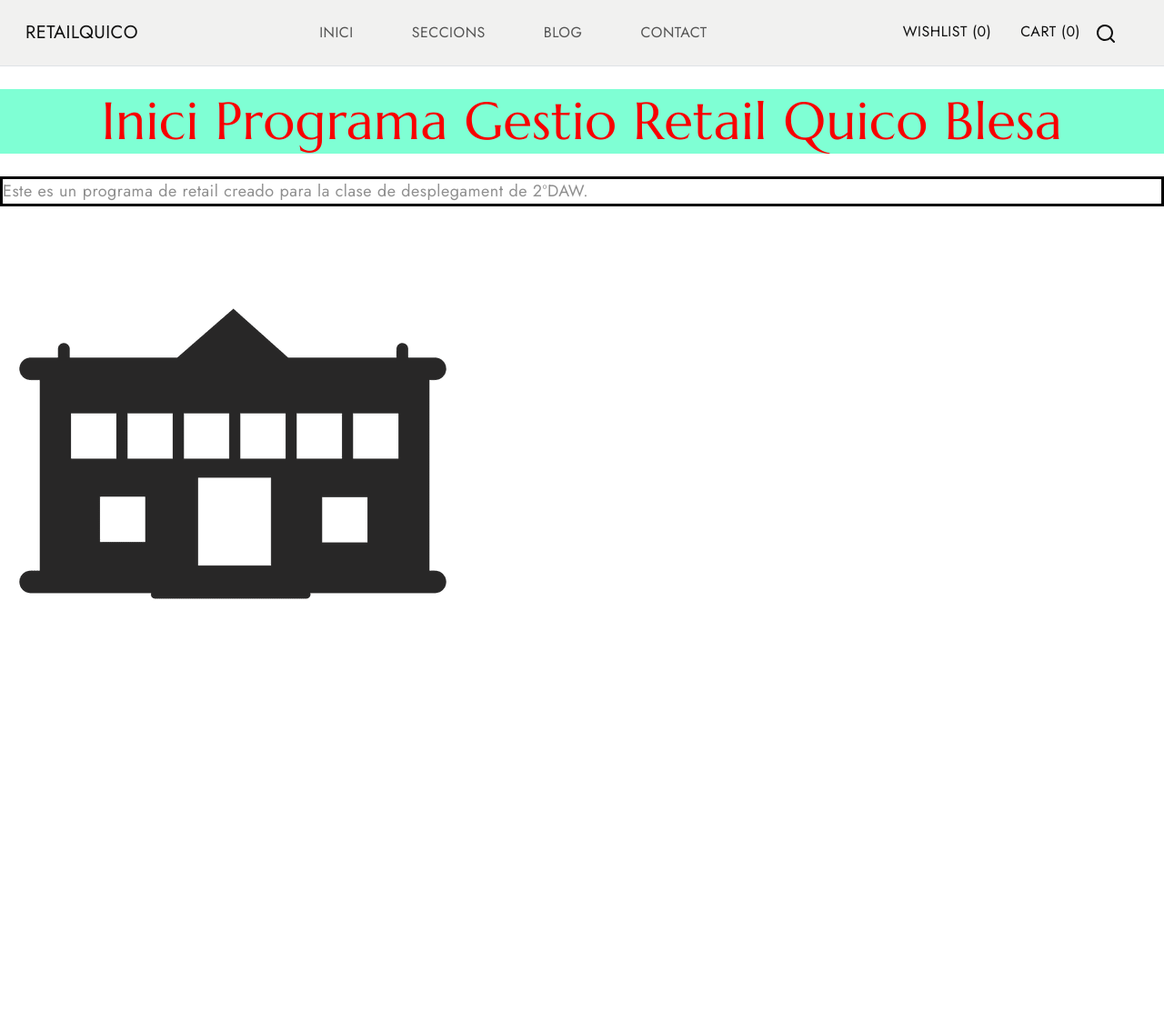
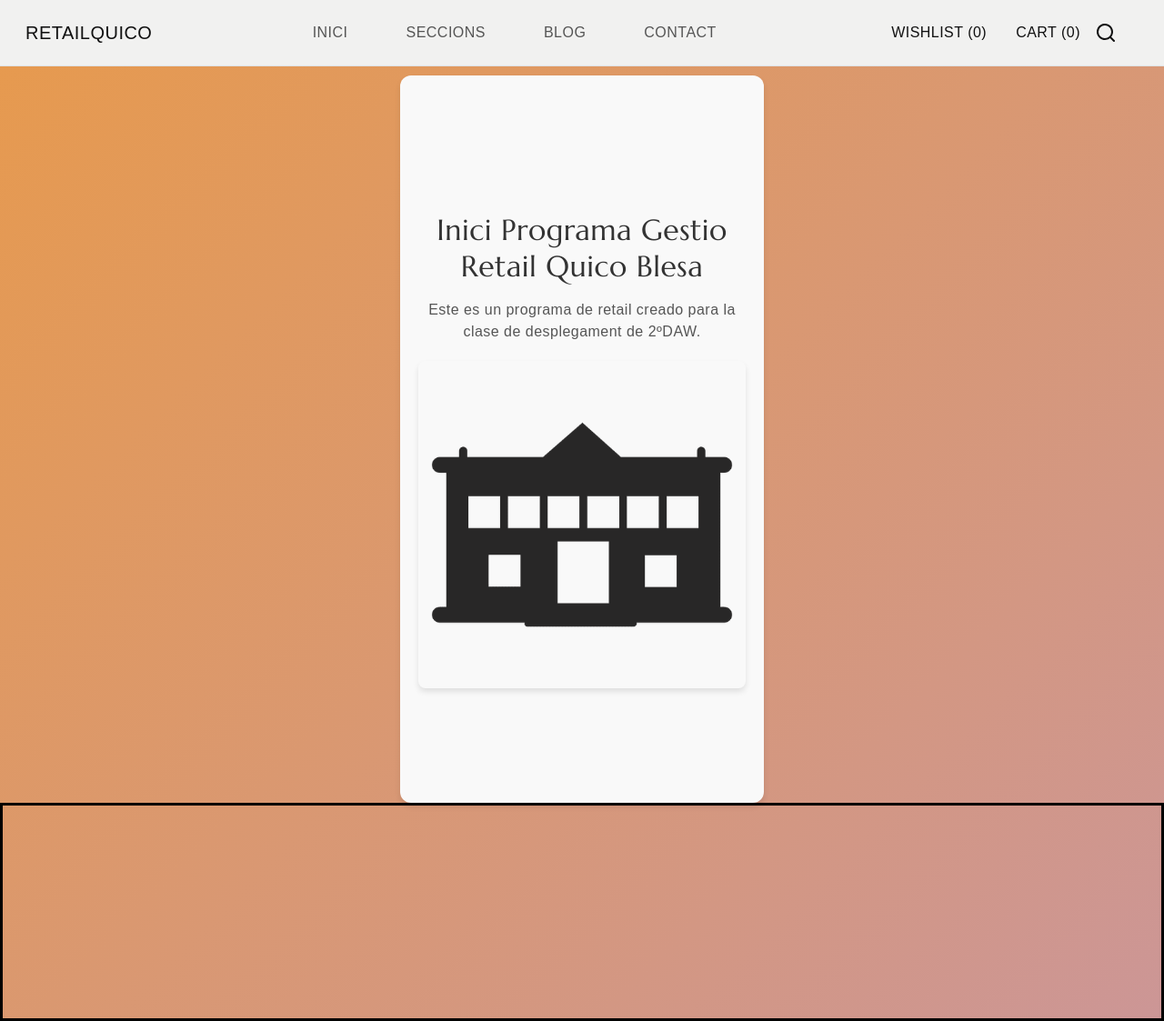
Before and after one commit to quico2003/retailquico, a Symfony app: template templates/inici.html.twig in a window 1280 px wide. Shown: the whole page at 91% size. Before the commit the page ends 659 px from the top, so only its background shows below. Run offline with Twig, Linux system fonts and the light colour scheme; the template is opened without the code that fills it, so the values that code supplies are empty; some libraries are stand-ins or nearby versions.

Commit message:
proyecto completo

```diff
--- a/config/services.yaml
+++ b/config/services.yaml
@@ -10,7 +10,8 @@ services:
     _defaults:
         autowire: true      # Automatically injects dependencies in your services.
         autoconfigure: true # Automatically registers your services as commands, event subscribers, etc.
-
+        bind:
+            $dadesSeccions: '@App\Service\ServeiDadesSeccio'
     # makes classes in src/ available to be used as services
     # this creates a service per class whose id is the fully-qualified class name
     App\:
--- /dev/null
+++ b/public/css/estilsInici.css
@@ -0,0 +1,84 @@
+*{
+    margin: 0;
+    padding: 0;
+    box-sizing: border-box;
+}
+
+body{
+    font-family: Arial, Helvetica, sans-serif;
+    background: linear-gradient(135deg, #e79a4d, #cc9696);
+
+}
+
+.container{
+
+    height: 100vh;
+    display: flex;
+    flex-direction: column;
+    justify-content: center;
+    align-items: center;
+    text-align: center;
+    margin-top: 10px;
+    padding: 20px;
+    background-color: #f9f9f9;
+    box-shadow: 0 4px 6px rgba(0, 0, 0, 0.1);
+    border-radius: 12px;
+    max-width: 400px;
+}
+
+#titolinici{
+    font-size: 2rem;
+    color: #333;
+    margin-bottom: 15px;
+}
+
+#paragrafinici{
+    font-size: 1rem;
+    color: #555;
+    line-height: 1.5;
+    margin-bottom: 20px;
+}
+
+.imatgeinici{
+    max-width: 100%;
+    height: auto;
+    border-radius: 8px;
+    box-shadow: 0 4px 6px rgba(0, 0, 0, 0.1);
+}
+
+.container2{
+
+    height: 30vh;
+    display: flex;
+    flex-direction: row;
+    align-content: space-around;
+    border: solid black;
+
+
+}
+
+.carta{
+    margin-top: 10px;
+    margin-left: 20px;
+    padding: 20px;
+    background-color: #f9f9f9;
+    box-shadow: 0 4px 6px rgba(0, 0, 0, 0.1);
+    border-radius: 12px;
+    max-width: 200px;
+    align-items: center;
+    text-align: center;
+}
+
+#entityseccio{
+    font-size: 1rem;
+    color: #555;
+    line-height: 1.5;
+    margin-bottom: 20px;
+}
+
+.imatgeseccio{
+    max-width: 100%;
+    height: auto;
+    border-radius: 8px;
+    box-shadow: 0 4px 6px rgba(0, 0, 0, 0.1);
+}
--- a/public/kaira/css/estilsInici.css
+++ /dev/null
@@ -1,9 +0,0 @@
-#titolinici{
-    color: rgb(248, 0, 0);
-    background-color: aquamarine;
-    text-align: center;
-}
-
-#paragrafinici{
-    border: solid black;
-}
--- a/public/kaira/css/estilsSeccio.css
+++ /dev/null
@@ -1,4 +0,0 @@
-#titolSeccio{
-    color: aqua;
-    background-color: red;
-}
--- a/templates/dades_contacte.html.twig
+++ b/templates/dades_contacte.html.twig
@@ -1,5 +1,5 @@
 <ul>
-<li><strong>{{ contacte.nom }}</strong></li>
-<li><strong>Telèfon</strong>: {{ contacte.telefon }}</li>
-<li><strong>E-mail</strong>: {{ contacte.email }}</li>
+    <li><strong>{{ contacte.nom }}</strong></li>
+    <li><strong>Telèfon</strong>: {{ contacte.telefon }}</li>
+    <li><strong>E-mail</strong>: {{ contacte.email }}</li>
 </ul>
--- a/templates/inici.html.twig
+++ b/templates/inici.html.twig
@@ -2,15 +2,44 @@
 {% extends 'base.html.twig' %}
 {% block title %}Contactes{% endblock %}
 {%  block stylesheets %}
-{{ parent() }}
-<link href="{{ asset('kaira/css/estilsInici.css') }}" rel="stylesheet" />
+
+<link href="{{ asset('css/estilsInici.css') }}" rel="stylesheet" />
+
 
 {% endblock %}
 {% block body %}
 
-<h2 id="titolinici">Inici Programa Gestio Retail Quico Blesa</h2>
-<p id="paragrafinici">Este es un programa de retail creado para la clase de desplegament de 2ºDAW.</p>
-<img class="imatgeinici" src="{{ asset('kaira/images/instituto.png')}}">
+<div class="container">
+
+    <h2 id="titolinici">Inici Programa Gestio Retail Quico Blesa</h2>
+
+    <p id="paragrafinici">
+    Este es un programa de retail creado para
+    la clase de desplegament de 2ºDAW.
+    </p>
+
+    <a href="{{ path('detall') }}">
+        <img class="imatgeinici" src="{{ asset('kaira/images/instituto.png')}}">
+    </a>
+
+</div>
+
+<div class="container2">
+
+{% for section in arraySeccions %}
+
+
+    <div class="carta">
+
+        <a href="{{ path('detall', {'codi': section.codi}) }}">
+            <h4 id='entityseccio'>{{ section.nom }}</h4>
+            <img class='imatgeseccio' src="{{ section.imatge }}" />
+        </a>
+    </div>
+
+{% endfor %}
+
+</div>
 
 
 {% endblock %}
--- a/templates/llista_contactes.html.twig
+++ b/templates/llista_contactes.html.twig
@@ -5,8 +5,8 @@
 {% if contactes %}
     {% for contacte in contactes %}
         {{ include ('dades_contacte.html.twig', { 'contacte': contacte })}}
-{% endfor %}
+    {% endfor %}
 {% else %}
- <p>No se han trobat contactes</p>
+<p>No se han trobat contactes</p>
 {% endif%}
 {% endblock %}
--- a/templates/seccions.html.twig
+++ /dev/null
@@ -1 +0,0 @@
-holaaa
```
Also changed, not shown: public/css/estils.css (deleted, +0 -12 lines), public/css/estilsDetall.css (added, +88 -0 lines), public/css/estilsSeccio.css (added, +54 -0 lines), src/Controller/IniciController.php (+17 -3 lines), src/Controller/SeccioController.php (+29 -11 lines), src/Service/ServeiDadesSeccio.php (added, +20 -0 lines), templates/dades_seccio.html.twig (+17 -4 lines), templates/detall.html.twig (added, +30 -0 lines).
